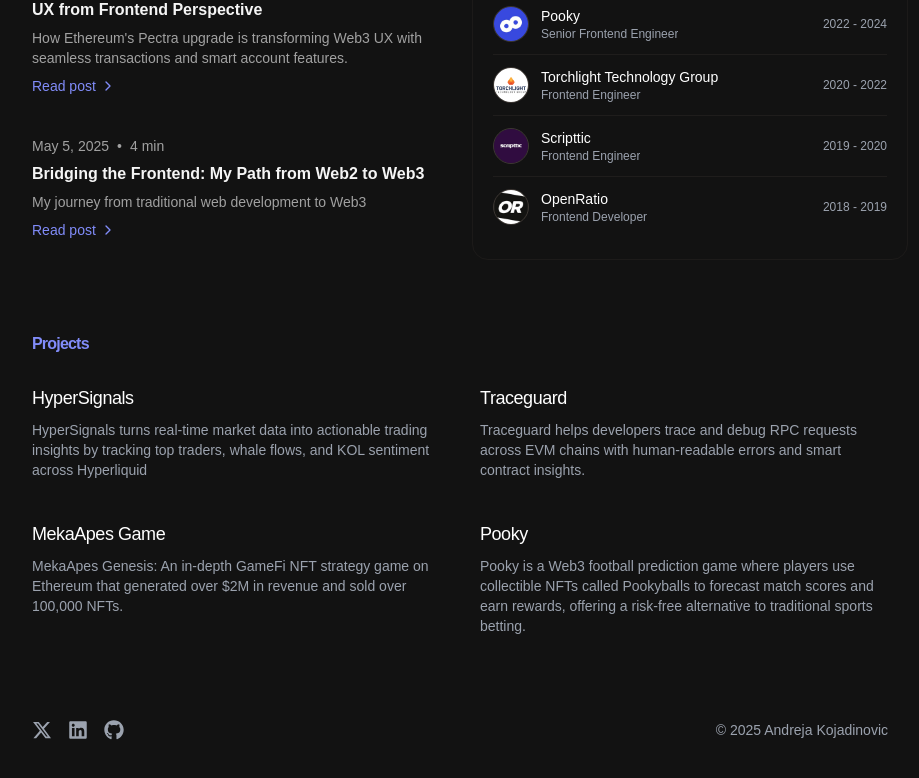
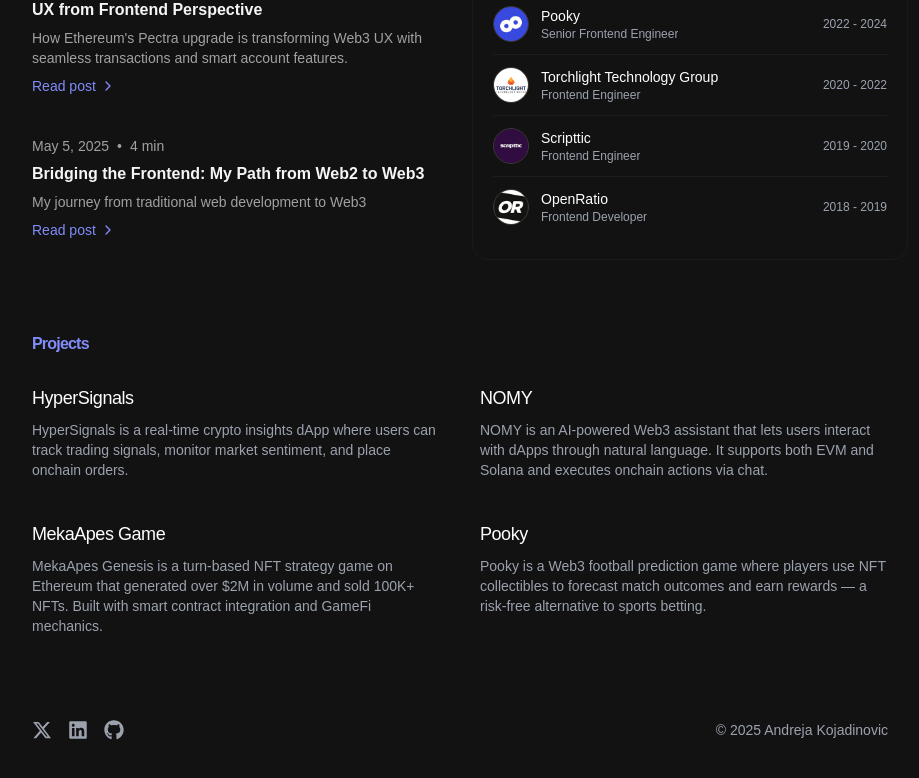
Before and after one commit to AndrejaSRB/portfolio, a Next.js app: page / in a window 1280 px wide. Shown: the part 578-1356 px from the top of the page, without its empty margins (180-1099 px from the left). Built offline with nearby package versions, Linux system fonts and the light colour scheme.

Commit message:
feat(projects): update projects list

```diff
--- a/app/components/projects/projects.tsx
+++ b/app/components/projects/projects.tsx
@@ -6,25 +6,25 @@
   {
     title: "HyperSignals",
     description:
-      "HyperSignals turns real-time market data into actionable trading insights by tracking top traders, whale flows, and KOL sentiment across Hyperliquid",
+      "HyperSignals is a real-time crypto insights dApp where users can track trading signals, monitor market sentiment, and place onchain orders.",
     link: "https://hypersignals.ai/",
   },
   {
-    title: "Traceguard",
+    title: "NOMY",
     description:
-      "Traceguard helps developers trace and debug RPC requests across EVM chains with human-readable errors and smart contract insights.",
-    link: "https://traceguard-landing.vercel.app/",
+      "NOMY is an AI-powered Web3 assistant that lets users interact with dApps through natural language. It supports both EVM and Solana and executes onchain actions via chat.",
+    link: "https://www.biconomy.io/",
   },
   {
     title: "MekaApes Game",
     description:
-      "MekaApes Genesis: An in-depth GameFi NFT strategy game on Ethereum that generated over $2M in revenue and sold over 100,000 NFTs.",
+      "MekaApes Genesis is a turn-based NFT strategy game on Ethereum that generated over $2M in volume and sold 100K+ NFTs. Built with smart contract integration and GameFi mechanics.",
     link: "https://docs.oogaverse.com/introduction/mekaapes-game-stage-2",
   },
   {
     title: "Pooky",
     description:
-      "Pooky is a Web3 football prediction game where players use collectible NFTs called Pookyballs to forecast match scores and earn rewards, offering a risk-free alternative to traditional sports betting.",
+      "Pooky is a Web3 football prediction game where players use NFT collectibles to forecast match outcomes and earn rewards — a risk-free alternative to sports betting.",
     link: "https://whitepaper.pooky.gg/",
   },
 ];
--- a/app/page.tsx
+++ b/app/page.tsx
@@ -13,7 +13,7 @@
         <div className="text-muted-foreground">
           Hey, building web3 interfaces where UX meets protocol complexity.{" "}
           <span className="text-white">
-            With over 5 years building in the Web3 frontend space
+            With over 4 years building in the Web3 frontend space
           </span>
           , I specialize in wallet-native UX, multi-chain data flows, and
           blazing-fast UI delivery — crafting scalable apps in{" "}
```
